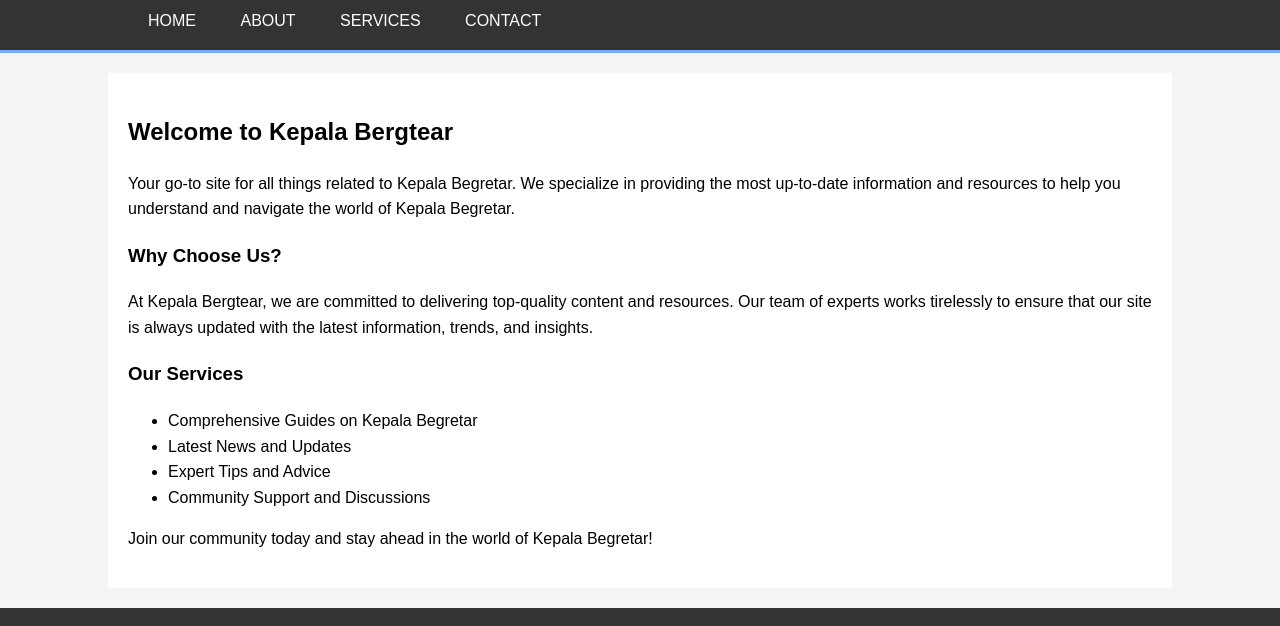
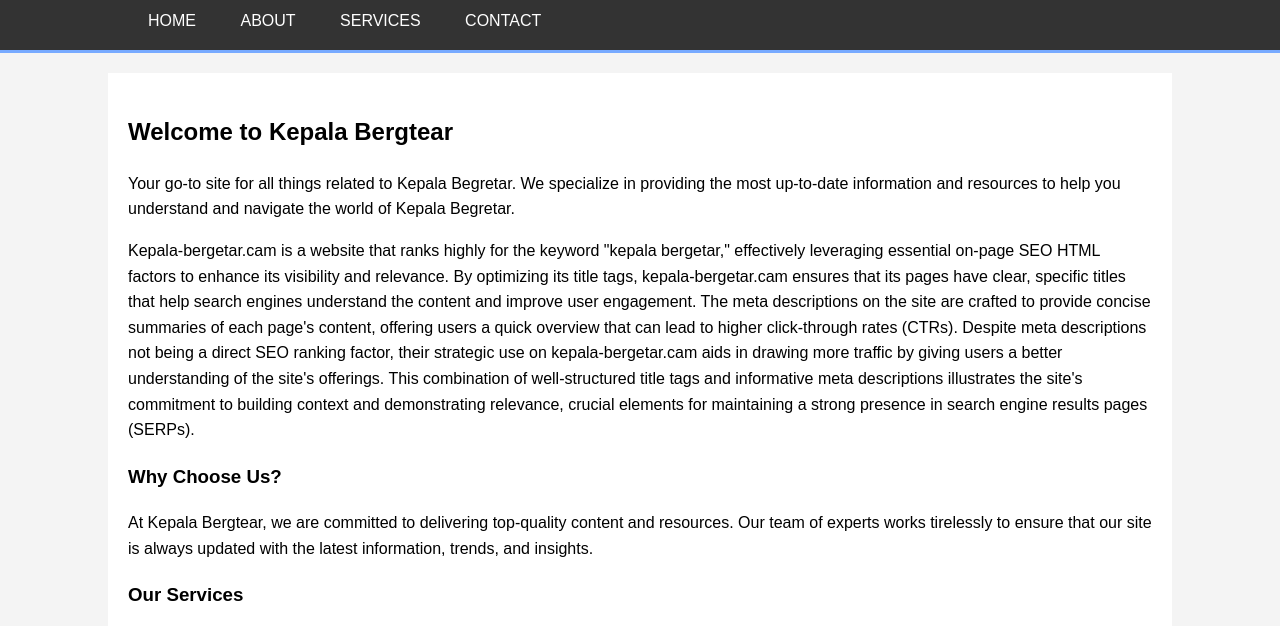
Before and after one commit to hjhjhbhj765/kepalabergetar, a plain HTML site: page index.html in a window 1280 px wide. Shown: the part 116-742 px from the top of the page. Drawn offline with Linux system fonts and the light colour scheme.

Commit message:
Update index.html

```diff
--- a/index.html
+++ b/index.html
@@ -71,6 +71,7 @@
     <div class="container content">
         <h2>Welcome to Kepala Bergtear</h2>
         <p>Your go-to site for all things related to Kepala Begretar. We specialize in providing the most up-to-date information and resources to help you understand and navigate the world of Kepala Begretar.</p>
+        <p>Kepala-bergetar.cam is a website that ranks highly for the keyword "kepala bergetar," effectively leveraging essential on-page SEO HTML factors to enhance its visibility and relevance. By optimizing its title tags, kepala-bergetar.cam ensures that its pages have clear, specific titles that help search engines understand the content and improve user engagement. The meta descriptions on the site are crafted to provide concise summaries of each page's content, offering users a quick overview that can lead to higher click-through rates (CTRs). Despite meta descriptions not being a direct SEO ranking factor, their strategic use on kepala-bergetar.cam aids in drawing more traffic by giving users a better understanding of the site's offerings. This combination of well-structured title tags and informative meta descriptions illustrates the site's commitment to building context and demonstrating relevance, crucial elements for maintaining a strong presence in search engine results pages (SERPs).</p>
         <h3>Why Choose Us?</h3>
         <p>At Kepala Bergtear, we are committed to delivering top-quality content and resources. Our team of experts works tirelessly to ensure that our site is always updated with the latest information, trends, and insights.</p>
         <h3>Our Services</h3>
```
